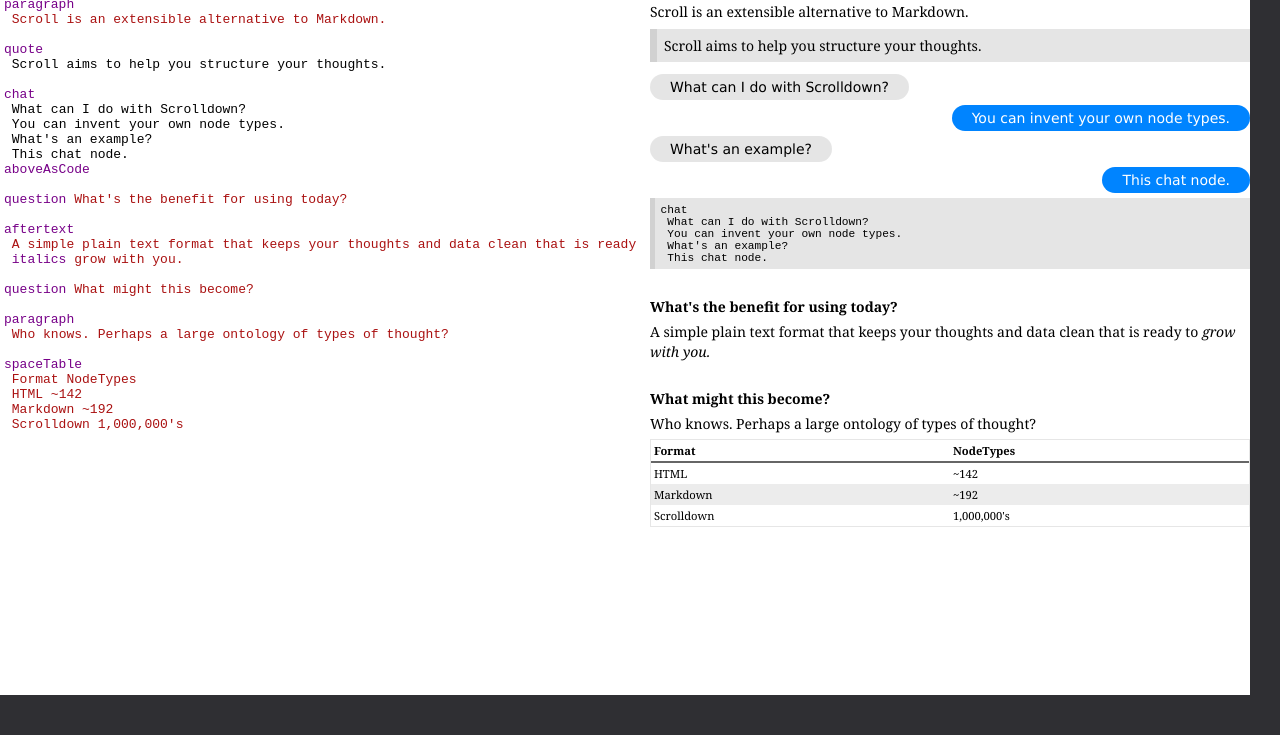
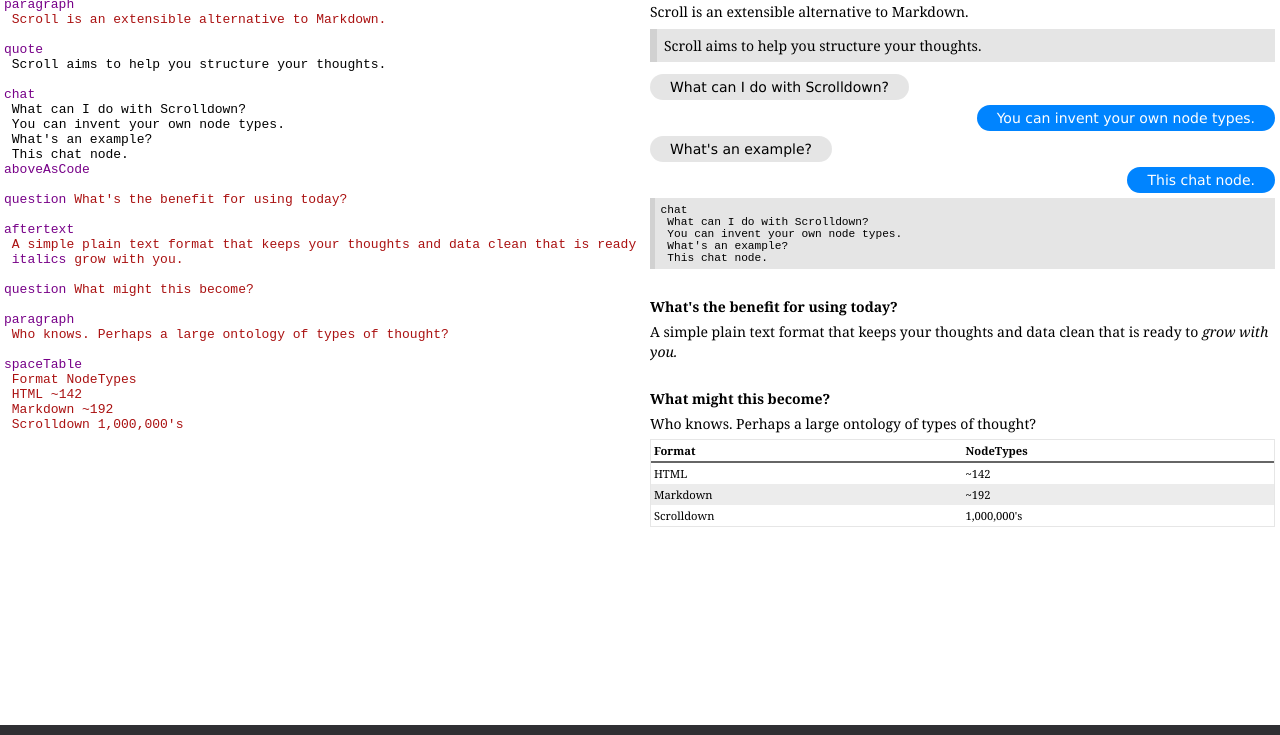
Before and after one commit to breck7/tryscroll, a website: page index.html in a window 1280 px wide. Shown: the part 65-800 px from the top of the page. Drawn offline with Linux system fonts and the light colour scheme.

Commit message:
Remove right bar

```diff
--- a/app.css
+++ b/app.css
@@ -21,10 +21,9 @@
 }
 
 :root {
-	--rightBarWidth: 30px;
 	--topBarHeight: 28px;
 	--titleHeight: 20px;
-	--bottomBarHeight: 40px;
+	--bottomBarHeight: 10px;
 	--chromeColor: rgb(47, 47, 51);
 }
 
@@ -81,7 +80,6 @@
 	color: white;
 	font-size: 34px;
 	text-align: center;
-	padding-right: var(--rightBarWidth);
 }
 
 #codeErrorsConsole {
@@ -100,24 +98,10 @@
 	opacity: 1;
 }
 
-.RightBarComponent {
-	position: absolute;
-	width: var(--rightBarWidth);
-	top: var(--topBarHeight);
-	bottom: var(--bottomBarHeight);
-	right: 0;
-	padding-top: 20px;
-	background-color: var(--chromeColor);
-	color: white;
-	font-size: 12px;
-	z-index: 1;
-	overflow: hidden;
-}
-
 .ShowcaseComponent {
 	position: absolute;
 	top: var(--topBarHeight);
-	right: var(--rightBarWidth);
+	right: 5px;
 	bottom: var(--bottomBarHeight);
 }
 
--- a/components/EditorApp.js
+++ b/components/EditorApp.js
@@ -6,7 +6,6 @@
 const { TopBarComponent } = require("./TopBar.js")
 const { CodeEditorComponent } = require("./CodeEditor.js")
 const { BottomBarComponent } = require("./BottomBar.js")
-const { RightBarComponent } = require("./RightBar.js")
 const { ShareComponent } = require("./Share.js")
 const { EditorHandleComponent } = require("./EditorHandle.js")
 const { ShowcaseComponent } = require("./Showcase.js")
@@ -61,7 +60,6 @@
       CodeEditorComponent,
       TreeComponentFrameworkDebuggerComponent,
       BottomBarComponent,
-      RightBarComponent,
       EditorHandleComponent,
       ShowcaseComponent
     })
@@ -177,7 +175,6 @@
 ${TopBarComponent.name}
  ${ShareComponent.name}
 ${BottomBarComponent.name}
-${RightBarComponent.name}
 ${CodeEditorComponent.name} ${editorStartWidth} ${SIZES.CHROME_HEIGHT}
  value
   ${simojiCode.replace(/\n/g, "\n  ")}
--- a/components/RightBar.js
+++ /dev/null
@@ -1,10 +0,0 @@
-const { AbstractTreeComponent } = require("jtree/products/TreeComponentFramework.node.js")
-const { jtree } = require("jtree")
-
-class RightBarComponent extends AbstractTreeComponent {
-	createParser() {
-		return new jtree.TreeNode.Parser(undefined, {})
-	}
-}
-
-module.exports = { RightBarComponent }
```
Also changed, not shown: dist/app.js.
